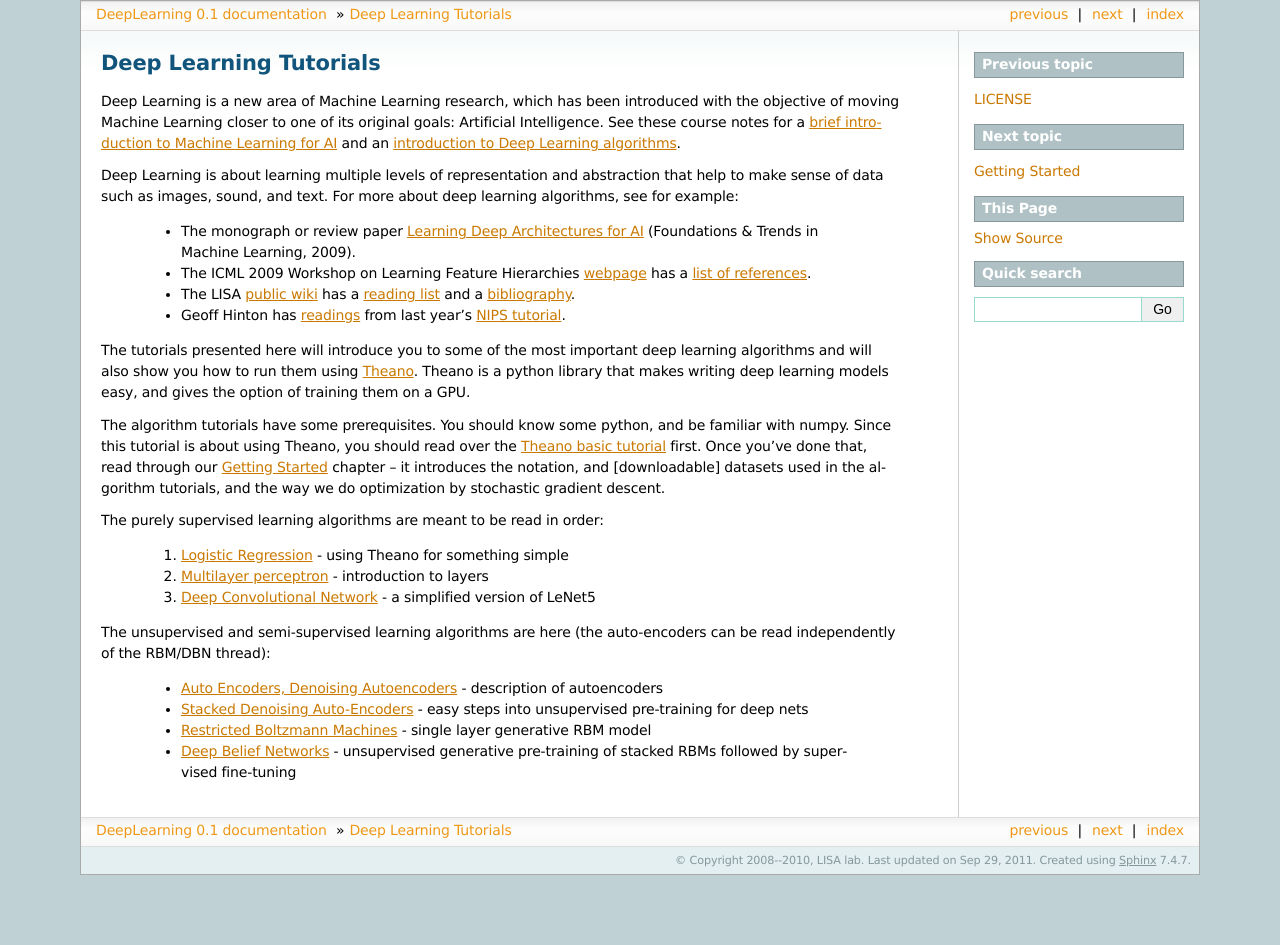
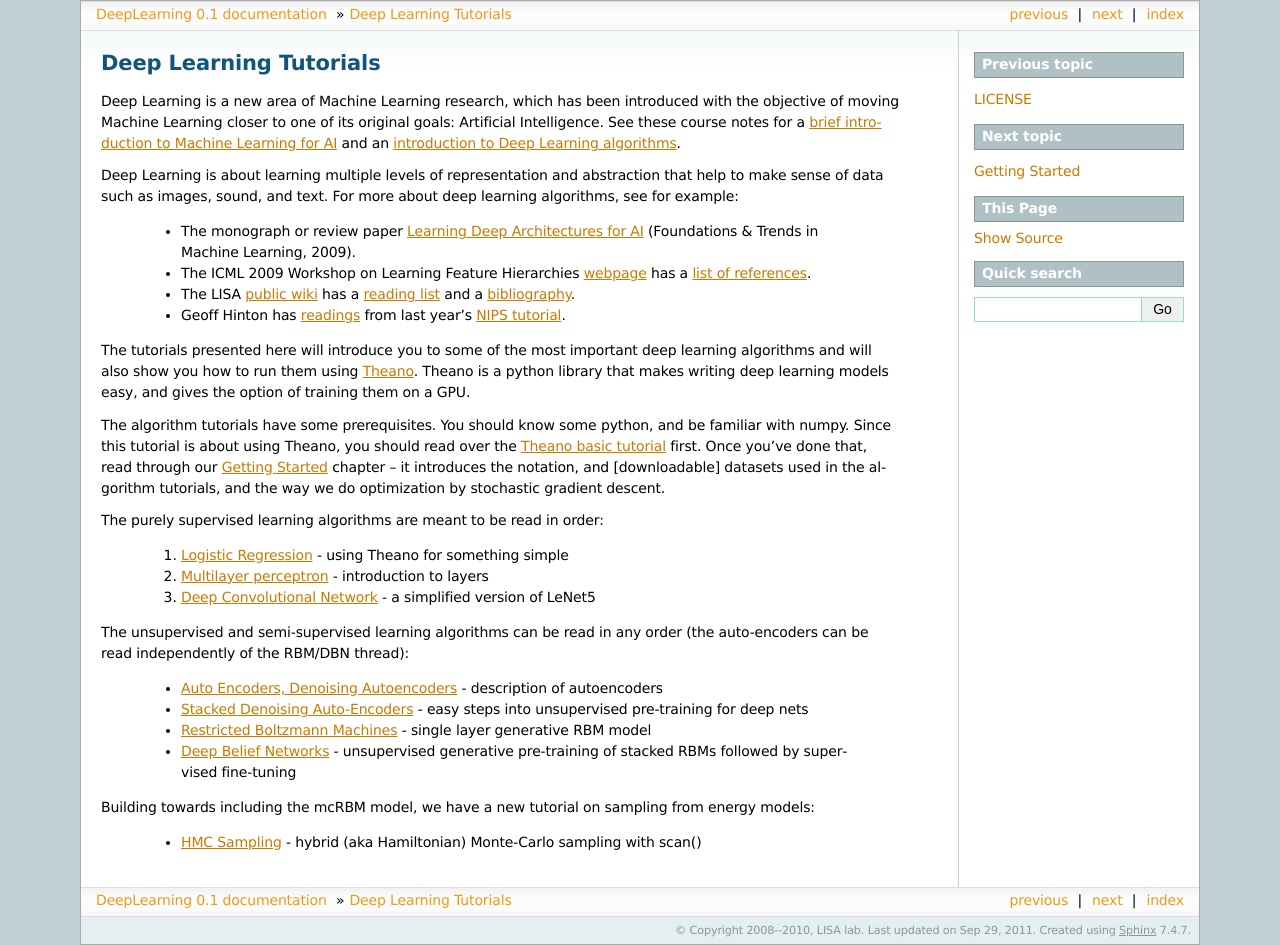
Before and after one commit to lisa-lab/DeepLearningTutorials, a Sphinx documentation site: the page built from doc/intro.txt, in a window 1280 px wide. Built offline with Sphinx 7.4.7, drawn with Linux system fonts in a browser that asks for light colours; formulas are drawn with MathJax 3; before the commit the page ends 900 px from its top, so only the background shows below that.

Commit message:
adding HMC to doctree - finally!

```diff
--- a/doc/contents.txt
+++ b/doc/contents.txt
@@ -18,5 +18,6 @@ Contents
    SdA
    rbm
    DBN
+   hmc
    utilities
    references
--- a/doc/intro.txt
+++ b/doc/intro.txt
@@ -33,13 +33,19 @@ The purely supervised learning algorithms are meant to be read in order:
   #. :ref:`Multilayer perceptron <mlp>` - introduction to layers
   #. :ref:`Deep Convolutional Network <lenet>` - a simplified version of LeNet5
 
-The unsupervised and semi-supervised learning algorithms are here (the auto-encoders can be read independently of the RBM/DBN thread):
+The unsupervised and semi-supervised learning algorithms can be read in any
+order (the auto-encoders can be read independently of the RBM/DBN thread):
 
   * :ref:`Auto Encoders, Denoising Autoencoders <daa>` - description of autoencoders
   * :ref:`Stacked Denoising Auto-Encoders <SdA>` - easy steps into unsupervised pre-training for deep nets
   * :ref:`Restricted Boltzmann Machines <rbm>` - single layer generative RBM model
   * :ref:`Deep Belief Networks <DBN>` - unsupervised generative pre-training of stacked RBMs followed by supervised fine-tuning
 
+Building towards including the mcRBM model, we have a new tutorial on sampling
+from energy models:
+
+  * :ref:`HMC Sampling <HMC>` - hybrid (aka Hamiltonian) Monte-Carlo sampling with scan()
+
 .. _Theano: http://deeplearning.net/software/theano
 
 .. _Theano basic tutorial: http://deeplearning.net/software/theano/tutorial
```
